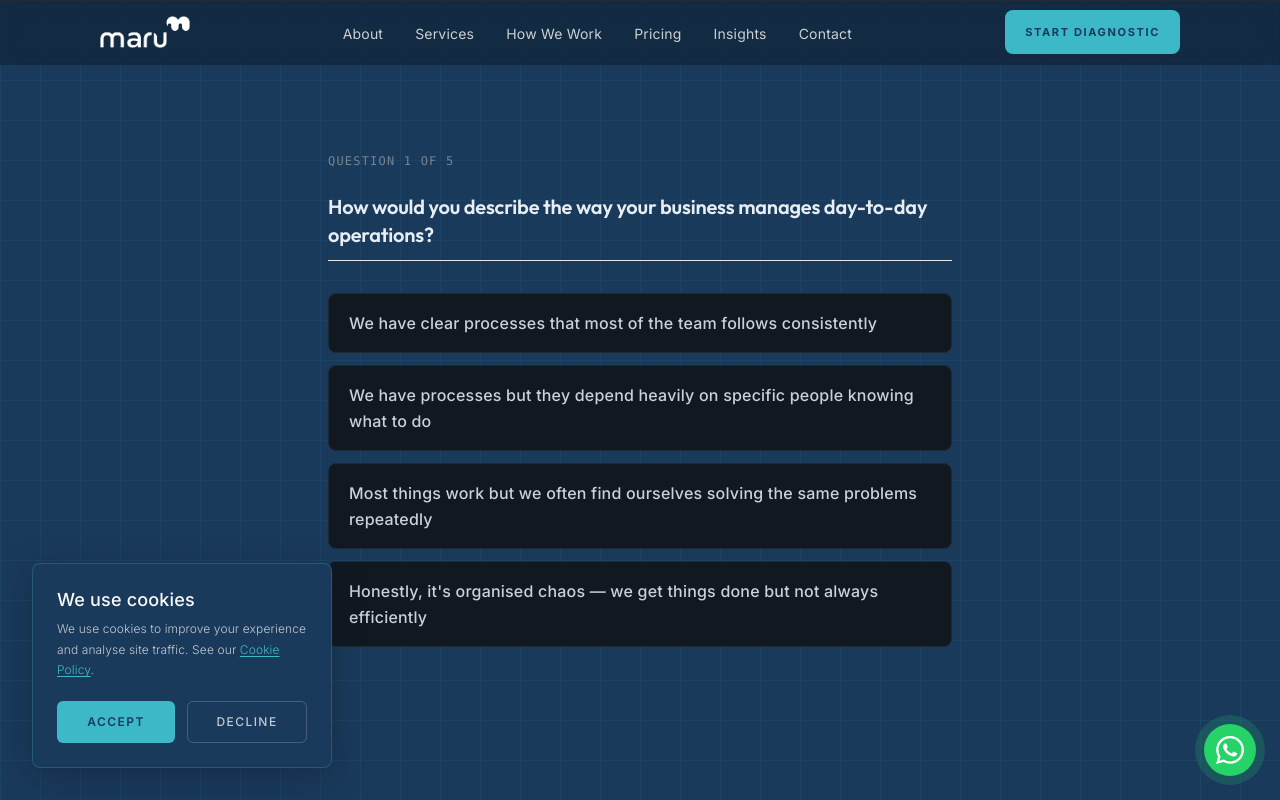
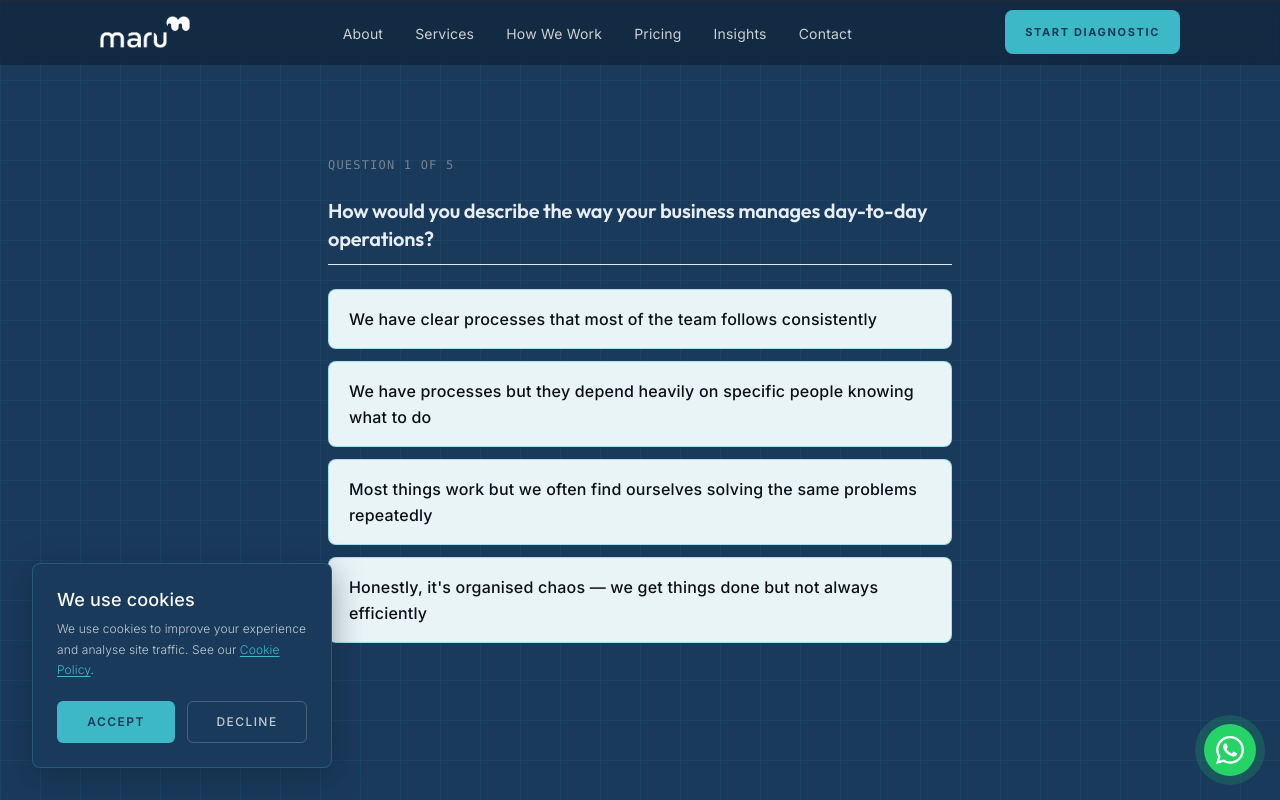
Before and after one commit to jimmy-motsei/maru-website, a Next.js app: page /operations-diagnostic in a window 1280 px wide. Both pictures are taken after a click on the button "Start the assessment →". Shown: the top 800 px of the page. Built offline with nearby package versions, Linux system fonts and the light colour scheme.

Commit message:
fix(ui): apply light teal bg and dark text to question answer options

```diff
--- a/app/operations-diagnostic/page.tsx
+++ b/app/operations-diagnostic/page.tsx
@@ -441,7 +441,7 @@ function QuestionStep({
         Question {questionNumber} of {totalQuestions}
       </p>
 
-      <h2 className="text-xl font-semibold text-[#e6edf3] leading-snug mb-8">
+      <h2 className="text-xl font-semibold text-[#e6edf3] leading-snug mb-6">
         {question.text}
       </h2>
 
@@ -450,10 +450,10 @@ function QuestionStep({
           <button
             key={option.value}
             onClick={() => handleSelect(option.value)}
-            className={`w-full text-left bg-[#111820] border rounded-lg px-5 py-4 text-base font-medium leading-relaxed transition-all cursor-pointer ${
+            className={`w-full text-left border rounded-lg px-5 py-4 text-base font-medium leading-relaxed transition-all cursor-pointer ${
               selected === option.value
-                ? "border-[#04B3CC] text-[#e6edf3] bg-[#04B3CC]/5"
-                : "border-[#1e2a38] text-[#c9d1d9] hover:border-[#768390] hover:text-[#e6edf3]"
+                ? "border-[#04B3CC] text-[#0d1117] bg-[#04B3CC]/20"
+                : "border-[#04B3CC]/30 text-[#0d1117] bg-[#e8f4f6] hover:border-[#04B3CC] hover:bg-[#04B3CC]/10"
             }`}
           >
             {option.label}
```
